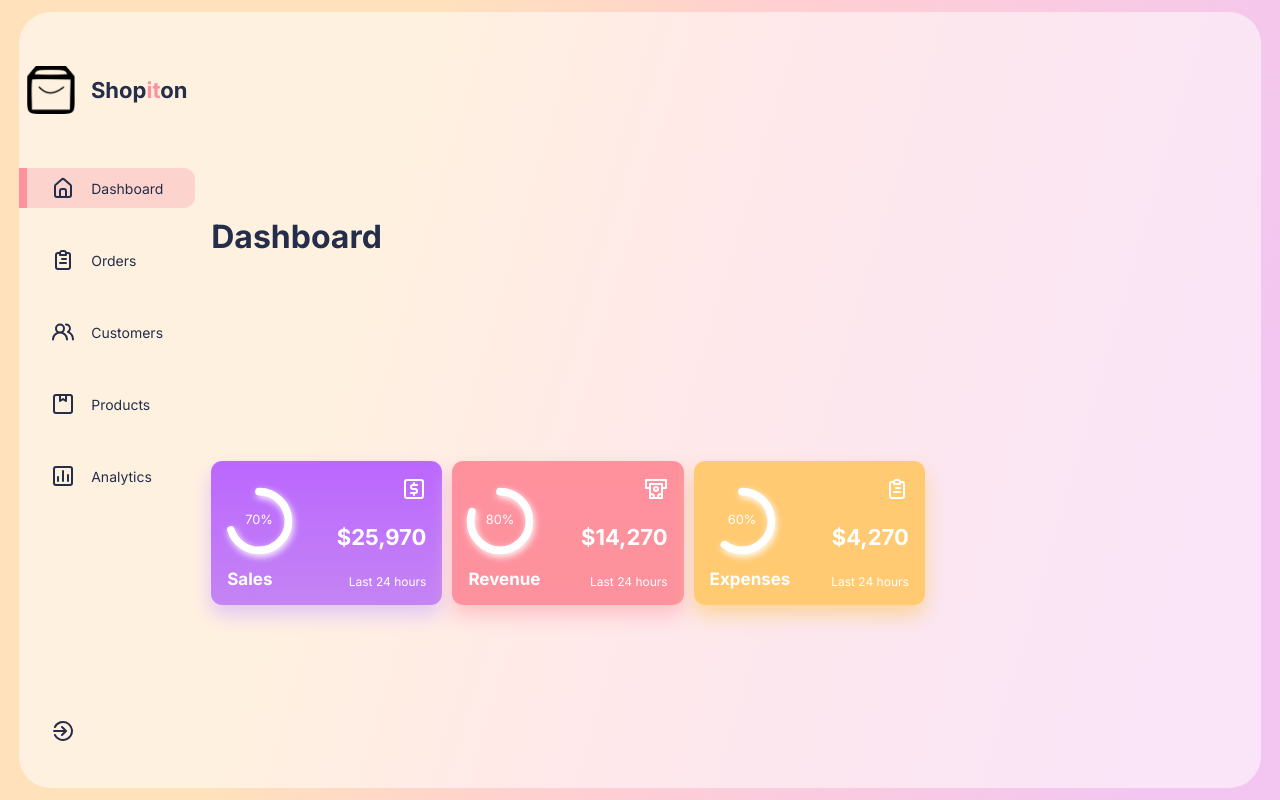
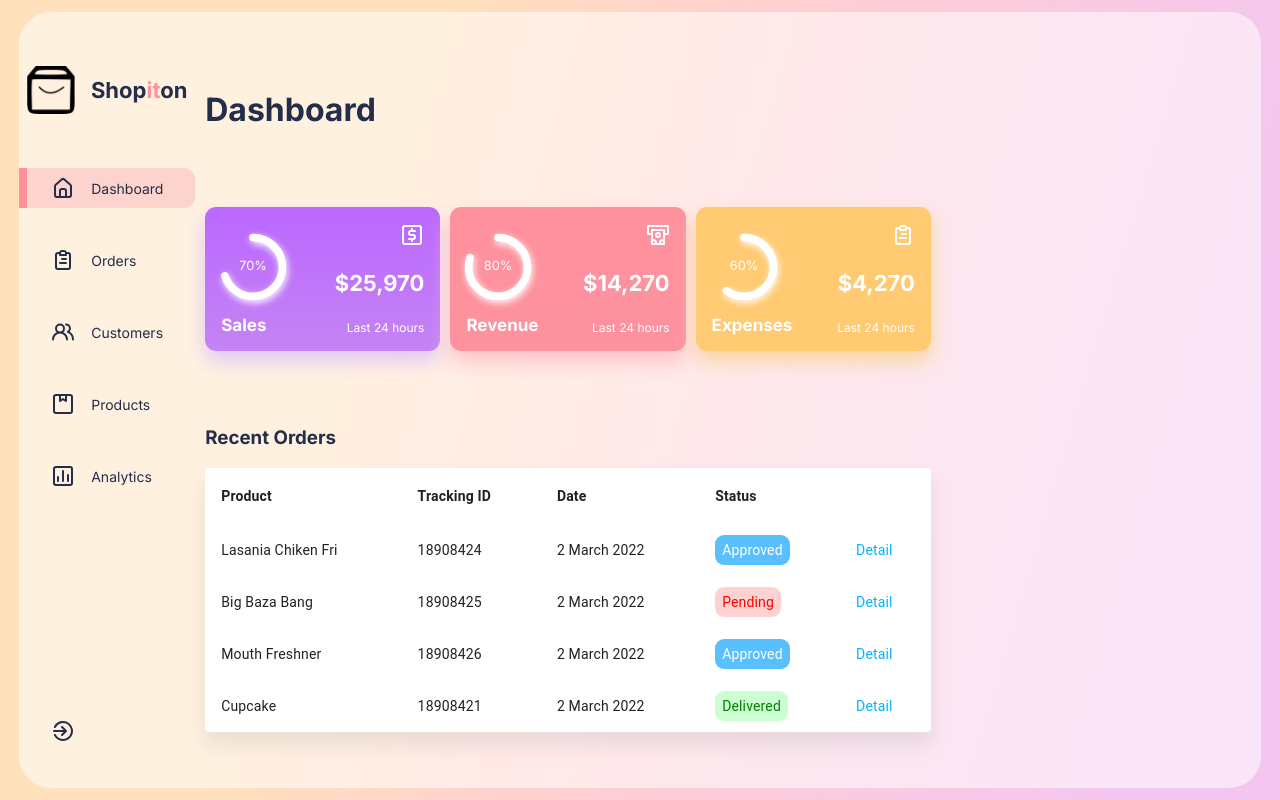
Before and after one commit to Roe121/React-Admin-Dashboard-02, a React (Create React App) app: page / in a window 1280 px wide. Built offline with nearby package versions, Linux system fonts and the light colour scheme.

Commit message:
Dashboard Table addition

```diff
--- a/src/App.css
+++ b/src/App.css
@@ -35,5 +35,5 @@
   border-radius: 2rem;
   grid-template-columns: 11rem auto 20rem;
   overflow: hidden;
-  gap: 16px;
+  gap: 10px;
 }
--- a/src/components/MainDash/MainDash.jsx
+++ b/src/components/MainDash/MainDash.jsx
@@ -1,12 +1,14 @@
 import React from 'react'
 import './MainDash.css'
 import Cards from '../Cards/Cards'
+import Table from '../Table/Table'
 
 const MainDash = () => {
   return (
     <div className="MainDash">
         <h1>Dashboard</h1>
         <Cards/>
+        <Table/>
     </div>
   )
 }
--- /dev/null
+++ b/src/components/Table/Table.css
@@ -0,0 +1,24 @@
+.MuiTableRow-root>*{
+    padding: 10px;
+}
+
+.MuiTableRow-root.MuiTableRow-head *{
+    font-weight: bold!important;
+}
+
+.Table td, th {
+    border: none!important;
+}
+
+.Table:first-child{
+    border-radius: 0.7rem !important;
+}
+
+.status{
+    padding: 7px;
+    border-radius: 9px;
+}
+
+.Details{
+    color: #00b5ff !important;
+}
--- /dev/null
+++ b/src/components/Table/Table.jsx
@@ -0,0 +1,85 @@
+import * as React from "react";
+import Table from "@mui/material/Table";
+import TableBody from "@mui/material/TableBody";
+import TableCell from "@mui/material/TableCell";
+import TableContainer from "@mui/material/TableContainer";
+import TableHead from "@mui/material/TableHead";
+import TableRow from "@mui/material/TableRow";
+import Paper from "@mui/material/Paper";
+import './Table.css'
+
+function createData(name, trackId, date, status) {
+  return { name, trackId, date, status };
+}
+
+const rows = [
+    createData("Lasania Chiken Fri", 18908424, "2 March 2022", "Approved"),
+    createData("Big Baza Bang ", 18908425, "2 March 2022", "Pending"),
+    createData("Mouth Freshner", 18908426, "2 March 2022", "Approved"),
+    createData("Cupcake", 18908421, "2 March 2022", "Delivered"),
+];
+
+const makeStyles=(status)=>{
+    if(status === 'Approved'){
+        return{
+            background : '#59bfff',
+            color: 'white'
+        }
+    }
+
+    if(status === 'Pending'){
+        return{
+            background : '#ffadad8f',
+            color: 'red'
+        }
+    }
+
+    if(status === 'Delivered'){
+        return{
+            background : 'rgb(145 254 159 / 47%)',
+            color: 'green'
+        }
+    }
+}
+
+export default function BasicTable() {
+  return (
+    <div className="Table">
+      <h3>Recent Orders</h3>
+
+      <TableContainer component={Paper}
+        style={{boxShadow: '0px 13px 20px 0px #80808029'}}
+      >
+        <Table sx={{ minWidth: 650 }} aria-label="simple table">
+          <TableHead>
+            <TableRow>
+              <TableCell>Product</TableCell>
+              <TableCell align="left">Tracking ID</TableCell>
+              <TableCell align="left">Date</TableCell>
+              <TableCell align="left">Status</TableCell>
+              <TableCell align="left"></TableCell>
+            </TableRow>
+          </TableHead>
+          <TableBody>
+            {rows.map((row) => (
+              <TableRow
+                key={row.name}
+                sx={{ "&:last-child td, &:last-child th": { border: 0 } }}
+              >
+                <TableCell component="th" scope="row">
+                  {row.name}
+                </TableCell>
+                <TableCell align="left">{row.trackId}</TableCell>
+                <TableCell align="left">{row.date}</TableCell>
+                <TableCell align="left">
+                    <span className="status" style={makeStyles(row.status)}>{row.status}</span>
+                </TableCell>
+                <TableCell align="left" className="Details">Detail</TableCell>
+              </TableRow>
+            ))}
+          </TableBody>
+        </Table>
+      </TableContainer>
+    </div>
+  );
+}
```
